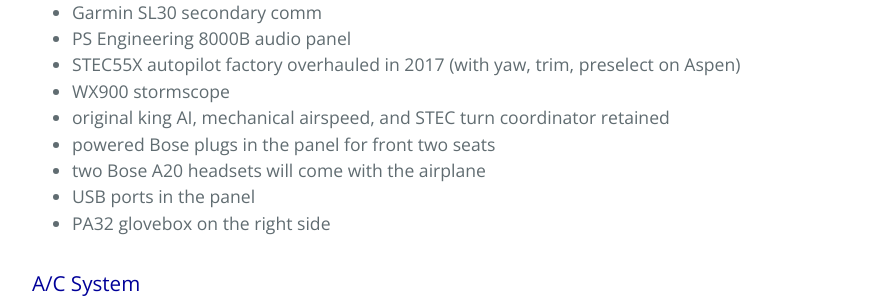
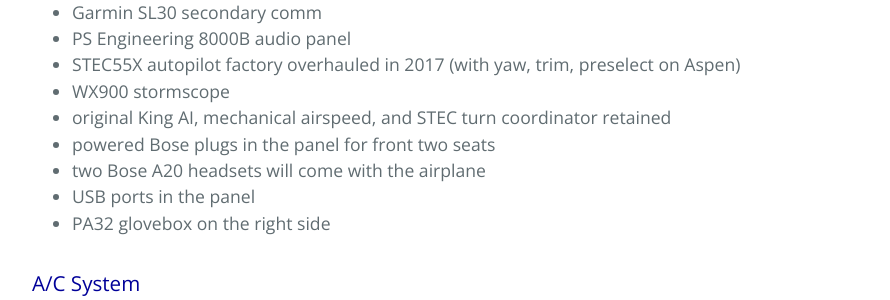
Before and after one commit to RNCTX/N595TC, a Jekyll site: the page built from index.md, in a window 1280 px wide and 900 px high, scrolled down 1078 px. Shown: the part 155-455 px from the top of the window, without its empty margins (192-1082 px from the left). Built offline with Jekyll 4.4.1, drawn with Linux system fonts in a browser that asks for light colours; our own code applies the rules of GitHub Pages for plain Markdown files.

```diff
--- a/index.md
+++ b/index.md
@@ -20,7 +20,7 @@ I'm guessing you got here from Trade-A-Plane or Controller. This domain was regi
 * PS Engineering 8000B audio panel
 * STEC55X autopilot factory overhauled in 2017 (with yaw, trim, preselect on Aspen)
 * WX900 stormscope
-* original king AI, mechanical airspeed, and STEC turn coordinator retained
+* original King AI, mechanical airspeed, and STEC turn coordinator retained
 * powered Bose plugs in the panel for front two seats
 * two Bose A20 headsets will come with the airplane
 * USB ports in the panel
```
